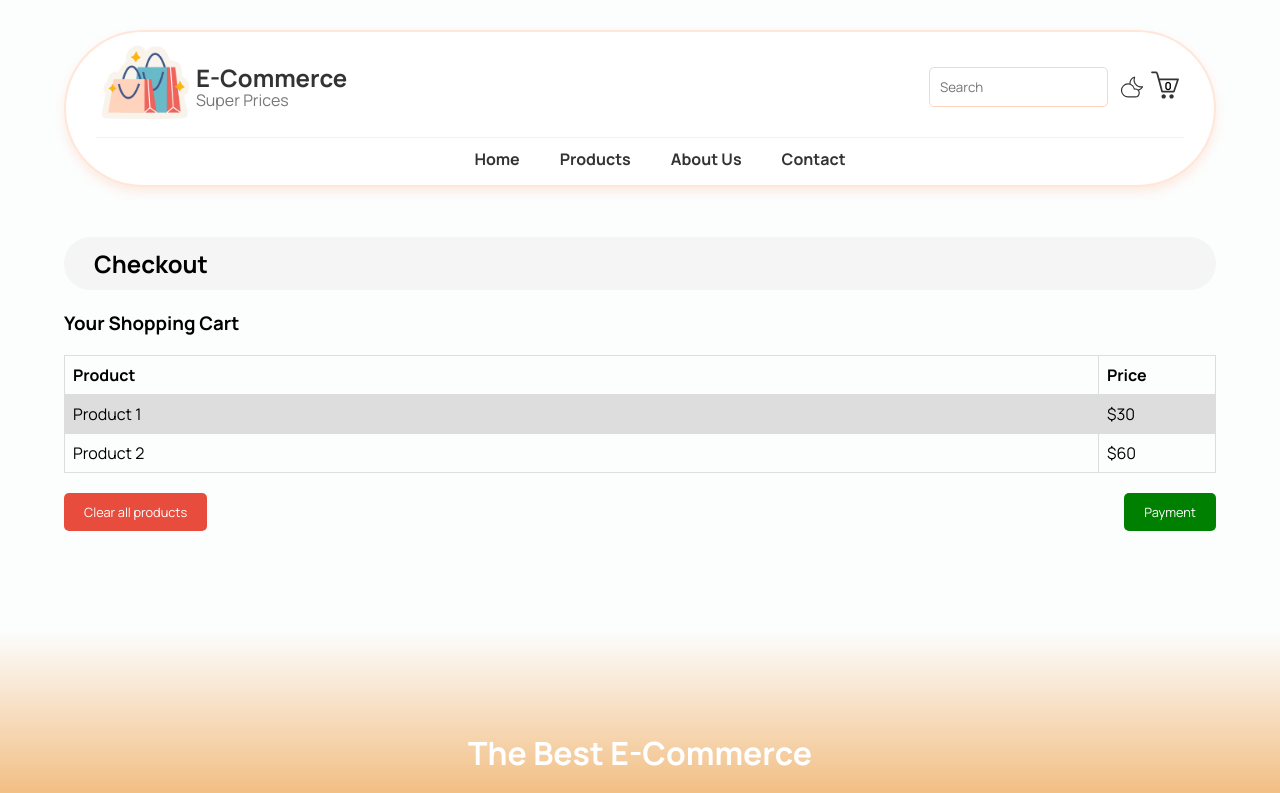
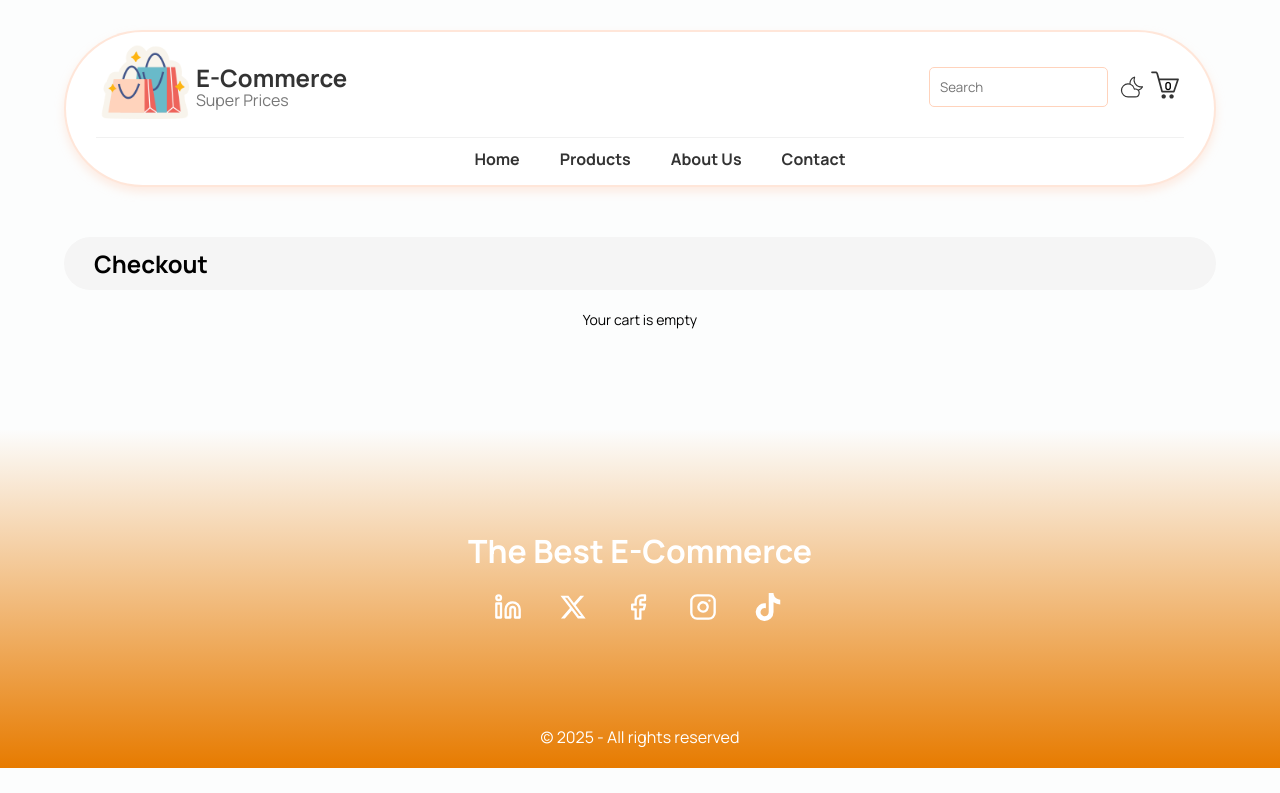
Before and after one commit to huseyineskan/e-commerce-site-with-react, a React (Vite) app: page /checkout in a window 1280 px wide. Shown: the top 793 px of the page. Built offline with nearby package versions, Linux system fonts and the light colour scheme.

Commit message:
added checkout page functionality

```diff
--- a/src/components/Header.jsx
+++ b/src/components/Header.jsx
@@ -1,5 +1,5 @@
 import React, { useEffect, useState } from "react";
-import { useSelector, useDispatch } from "react-redux";
+import { useSelector } from "react-redux";
 import "../css/Header.css";
 import { SlBasket } from "react-icons/sl";
 import { CiLight } from "react-icons/ci";
@@ -17,7 +17,6 @@ function Header() {
 
   // CART
   const cart = useSelector((state) => state.cart);
-  const dispatch = useDispatch();
 
   const [isAnimating, setIsAnimating] = useState(false);
 
--- a/src/components/ProductList.jsx
+++ b/src/components/ProductList.jsx
@@ -28,7 +28,7 @@ function ProductList() {
           <h1>Loading...</h1>
         ) : (
           products.products.slice(0, visibleCount).map((product) => (
-            <div className="product">
+            <div className="product" key={product.id}>
               <Link
                 to={{ pathname: "/product/" + product.id }}
                 key={product.id}
--- a/src/css/Checkout.css
+++ b/src/css/Checkout.css
@@ -1,3 +1,10 @@
+.checkout caption {
+  display: block;
+  font-weight: bold;
+  text-align: start;
+  margin-bottom: 15px;
+}
+
 .checkout table {
   font-family: arial, sans-serif;
   border-collapse: collapse;
@@ -5,14 +12,23 @@
 }
 
 .checkout td,
-.checkout th {
-  border: 1px solid #dddddd;
+.checkout th,
+.checkout tr {
+  border: 1px solid #b3b3b3;
   text-align: left;
   padding: 8px;
 }
 
 .checkout tr:nth-child(even) {
-  background-color: #dddddd;
+  background-color: #e9e9e9;
+}
+
+.checkout tfoot tr {
+  background-color: #a0a0a0;
+  font-weight: bold;
+}
+.checkout tfoot tr td {
+  height: 50px;
 }
 
 .table-price {
--- a/src/pages/Checkout.jsx
+++ b/src/pages/Checkout.jsx
@@ -1,31 +1,60 @@
-import React from "react";
+import React, { useEffect } from "react";
 import Breadcrumb from "../components/Breadcrumb";
 import "../css/Checkout.css";
+import { useDispatch, useSelector } from "react-redux";
+import { clearCart } from "../redux/slices/cartSlice";
 
 function Checkout() {
+  const cart = useSelector((state) => state.cart);
+  const dispatch = useDispatch();
+
+  useEffect(() => {
+    window.scrollTo({ top: 0, left: 0, behavior: "smooth" });
+  }, []);
+
   return (
     <div>
       <Breadcrumb title="Checkout" />
       <div className="checkout">
-        <h3>Your Shopping Cart</h3>
+        {cart.items[0] ? (
+          <>
+            <caption>Your Shopping Cart</caption>
             <table>
+              <thead>
                 <tr>
                   <th>Product</th>
                   <th className="table-price">Price</th>
                 </tr>
+              </thead>
+              <tbody>
+                {cart.items[0] &&
+                  cart.items.map((product, key) => (
+                    <tr key={product.id}>
+                      <td>{product.title}</td>
+                      <td>${product.price}</td>
+                    </tr>
+                  ))}
+              </tbody>
+              <tfoot>
                 <tr>
-            <td>Product 1</td>
-            <td>$30</td>
+                  <td>TOTAL PRICE</td>
+                  <td>${cart.totalPrice.toFixed(2)}</td>
                 </tr>
-          <tr>
-            <td>Product 2</td>
-            <td>$60</td>
-          </tr>
+              </tfoot>
             </table>
             <div className="checkout-buttons">
-          <button className="clear-all-produts-btn">Clear all products</button>
+              <button
+                className="clear-all-produts-btn"
+                onClick={() => dispatch(clearCart())}
+              >
+                Clear all products
+              </button>
               <button className="payment-btn">Payment</button>
             </div>
+          </>
+        ) : (
+          <span className="cart-is-empty">Your cart is empty</span>
+        )}
       </div>
     </div>
   );
```
Lines whose indentation alone changed are shown as unchanged.
